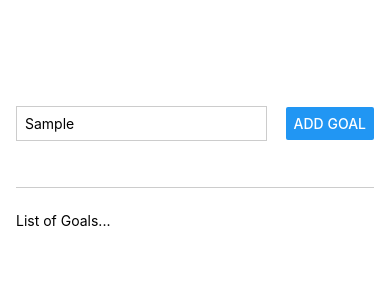
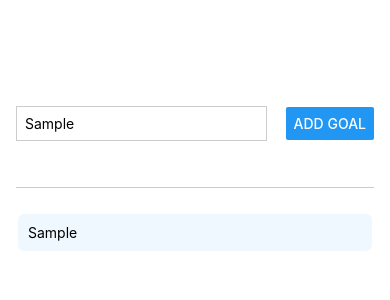
Before and after one commit to dannguyen9219/RNCourse, a React Native app: screen / in a window 390 px wide. Both pictures are taken after typing "Sample" into the empty fields and a click on the button "ADD GOAL". Shown: the top 300 px of the page. Built offline with nearby package versions, Linux system fonts and the light colour scheme.

Commit message:
styling goal item components

```diff
--- a/App.js
+++ b/App.js
@@ -1,3 +1,4 @@
+import React, { useState } from 'react'
 import { StyleSheet, Text, View, Button, TextInput } from 'react-native'
 
 
@@ -5,14 +6,38 @@
 // =================================================================================================
 // =================================================================================================
 export default function App() {
+  const [enteredGoal, setEnteredGoal] = useState("")
+  const [goals, setGoals] = useState([])
+
+  const goalInputHandler = (enteredText) => {
+    setEnteredGoal(enteredText)
+  }
+
+  const addGoalHandler = () => {
+    setGoals(currentGoals => [...currentGoals, enteredGoal])
+  }
+
   return (
     <View style={styles.appContainer}>
       <View style={styles.inputContainer}>
-        <TextInput style={styles.textInput} placeholder="Your Fitness Goal" />
-        <Button title="Add Goal" />
+        <TextInput
+          style={styles.textInput}
+          placeholder="Your Fitness Goal"
+          onChangeText={goalInputHandler}
+        />
+        <Button
+          title="Add Goal"
+          onPress={addGoalHandler}
+        />
       </View>
       <View style={styles.goalsContainer}>
-        <Text>List of Goals...</Text>
+        {goals.map((goal) => (
+          <View key={goal} style={styles.goalItem}>
+            <Text style={styles.goalText}>
+              {goal}
+            </Text>
+          </View>
+        ))}
       </View>
     </View>
   )
@@ -44,4 +69,13 @@
   goalsContainer: {
     flex: 5, // This will make the goals container take up 3/4 of the screen
   },
+  goalItem: {
+    margin: 2,
+    padding: 10,
+    borderRadius: 6,
+    backgroundColor: "aliceblue",
+  },
+  goalText: {
+    color: "black",
+  }
 })
```
